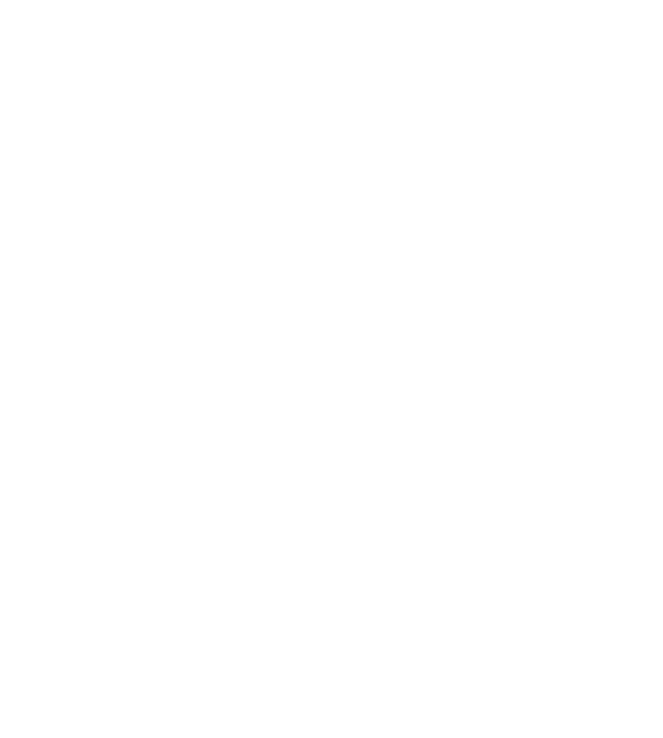
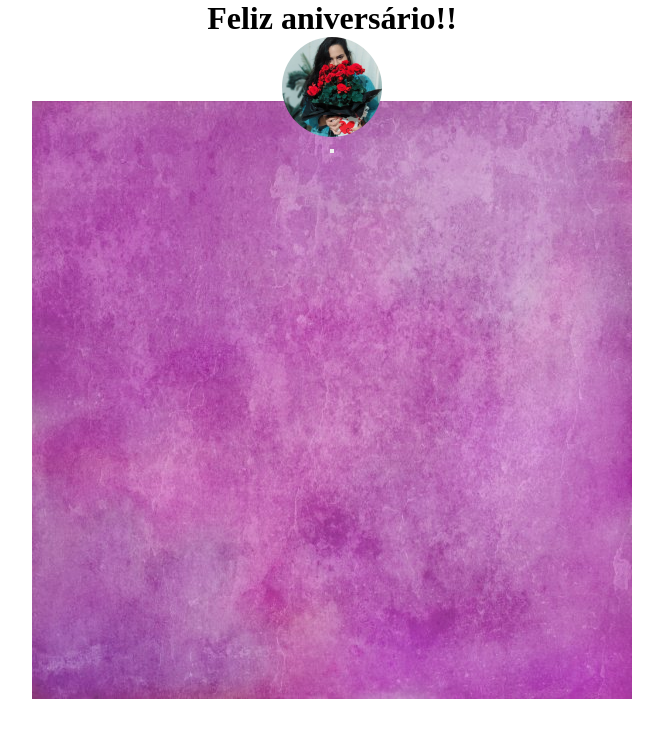
Before and after one commit to MariParoli/niverBeta, a plain HTML site: page index.html in a window 1280 px wide. Shown: the whole page, without its empty margins (308-971 px from the left). Drawn offline with Linux system fonts and the light colour scheme.

Commit message:
iniciando css

```diff
--- a/index.html
+++ b/index.html
@@ -1,10 +1,26 @@
 <!DOCTYPE html>
-<html lang="en">
+<html lang="pt-br">
   <head>
     <meta charset="UTF-8" />
     <meta http-equiv="X-UA-Compatible" content="IE=edge" />
     <meta name="viewport" content="width=device-width, initial-scale=1.0" />
     <title>Feliz aniversário Betaaaa</title>
+    <link rel="stylesheet" href="style.css" />
   </head>
-  <body></body>
+  <body>
+    <main class="main">
+      <header>
+        <h1>Feliz aniversário!!</h1>
+      </header>
+      <section class="photo">
+        <img src="image/beta.jpg" alt="Beta" />
+      </section>
+      <section class="message">
+        <form action="">
+          <button class="btn"></button>
+        </form>
+      </section>
+    </main>
+    <script src="script.js"></script>
+  </body>
 </html>
--- /dev/null
+++ b/style.css
@@ -0,0 +1,36 @@
+* {
+  padding: 0;
+  margin: 0;
+  box-sizing: border-box;
+}
+
+body {
+  width: 100vw;
+  height: 100vh;
+  display: flex;
+  justify-content: center;
+  align-items: center;
+}
+
+.main {
+  background-image: url(image/fundo.jpg);
+  background-position: center center;
+  background-repeat: no-repeat;
+  width: 100%;
+  height: 100%;
+  display: flex;
+  flex-direction: column;
+  align-items: center;
+}
+
+.photo {
+  width: 100px;
+  height: 100px;
+  overflow: hidden;
+  border-radius: 50%;
+}
+
+.photo img {
+  width: 100%;
+  height: 100%;
+}
```
Also changed, not shown: image/beta.jpg (added), image/fundo.jpg (added), script.js (added).
